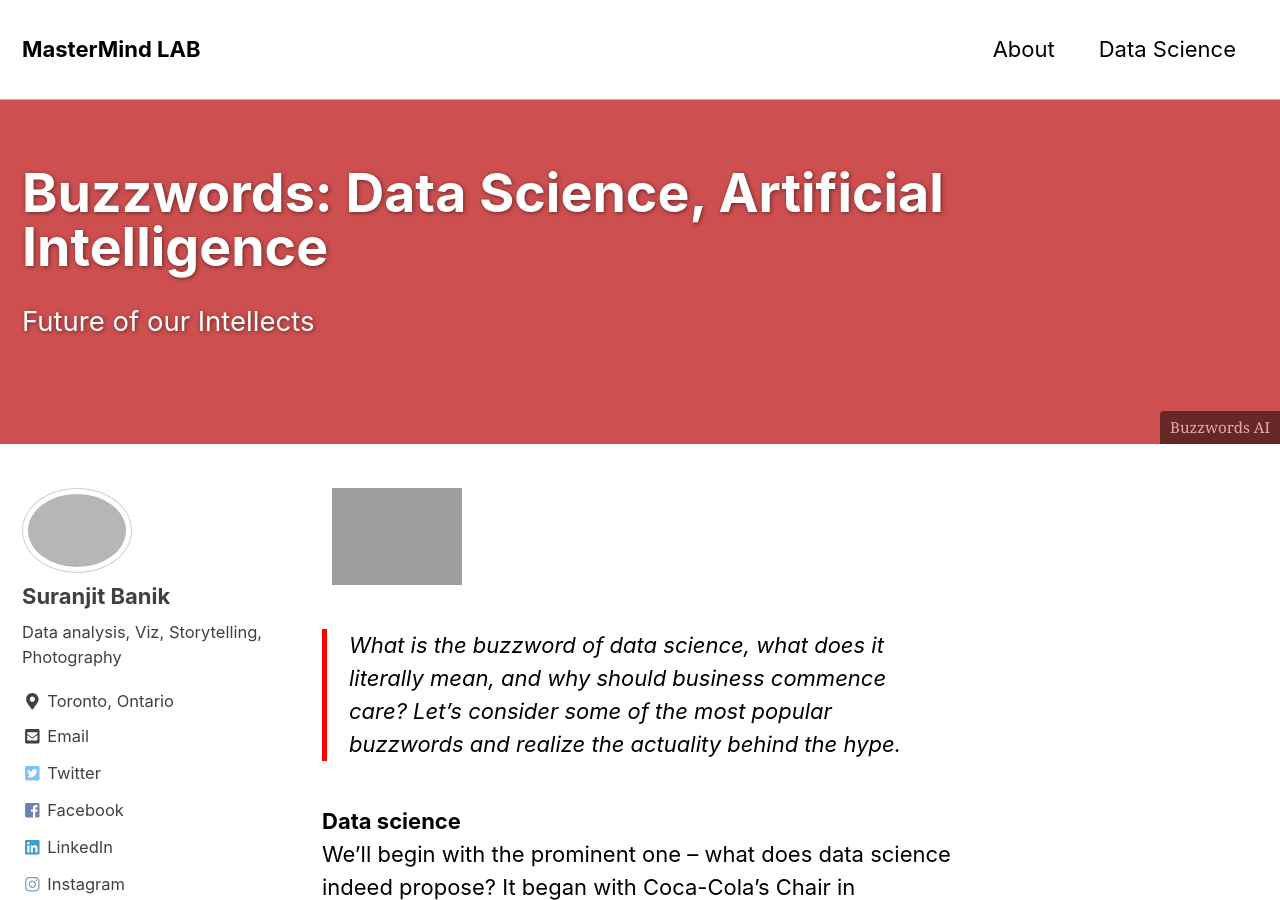
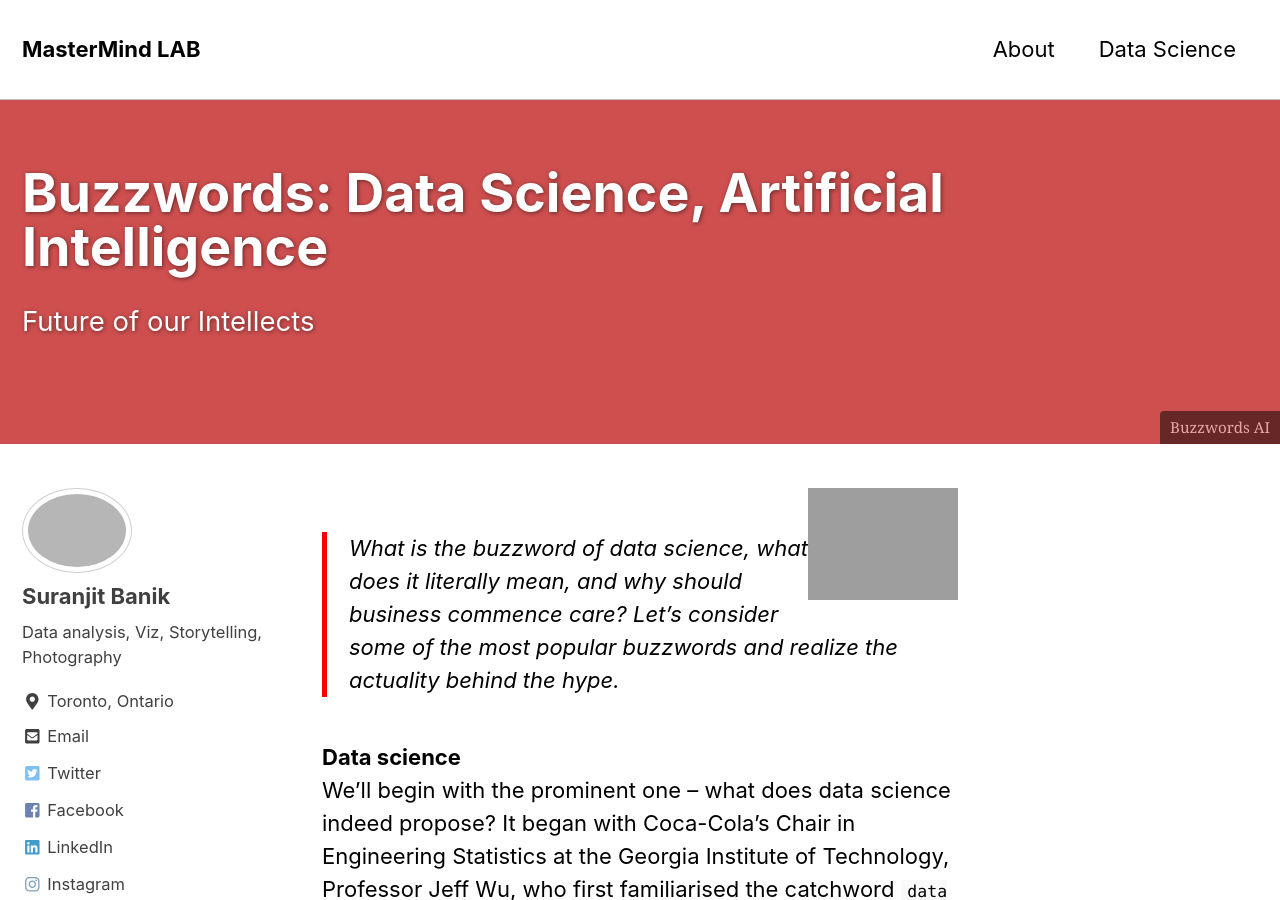
Before and after one commit to mastermindLAB/mastermindLAB.github.io, a Jekyll site: the page built from _posts/2019-03-29-DefinitionOfDataScience.md, in a window 1280 px wide and 900 px high. Built offline with Jekyll 4.4.1, drawn with Linux system fonts in a browser that asks for light colours; nearby versions of some CDN libraries.

```diff
--- a/_posts/2019-03-29-DefinitionOfDataScience.md
+++ b/_posts/2019-03-29-DefinitionOfDataScience.md
@@ -11,7 +11,7 @@
     - label: "See Projects"
       url: "https://github.com/mastermindlab"
 ---
-<img style="padding:0 10px; align: right;" src="{{ site.url }}{{ site.baseurl }}/images/face-recognision-blog.jpg" width="150" height="150">
+<img align="right" src="{{ site.url }}{{ site.baseurl }}/images/face-recognision-blog.jpg" width="150" height="150">
 >What is the buzzword of _data science_, what does it literally mean, and why should business commence care? Let’s consider some of the most popular buzzwords and realize the actuality behind the hype.
 
 
```
